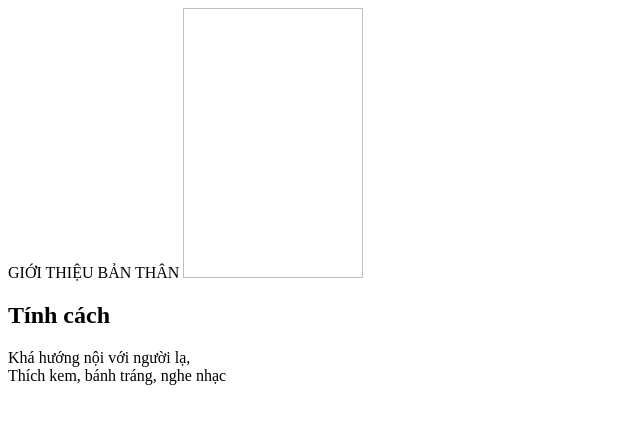
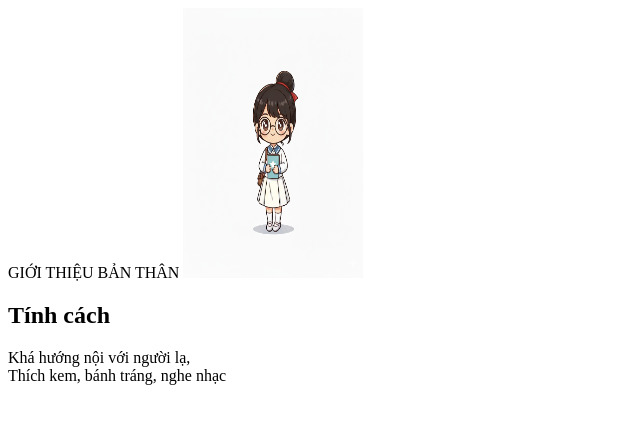
Before and after one commit to phancamtu/phancamtu, a plain HTML site: page index.html in a window 1280 px wide. Shown: the whole page, without its empty margins (0-640 px from the left). Drawn offline with Linux system fonts and the light colour scheme.

Commit message:
Update index.html

```diff
--- a/index.html
+++ b/index.html
@@ -4,7 +4,7 @@
  </head>
  <body>
   <h1,style="color: red; text-align: center;"> GIỚI THIỆU BẢN THÂN </h1>
-<img SFC="images/1763512042168.jpg" width="180" height="270">
+<img SRC="images/1763512042168.jpg" width="180" height="270">
    <h2 style = "color": blue;"> Tính cách </h2>
    Khá hướng nội với người lạ, <br>
    Thích kem, bánh tráng, nghe nhạc
```
